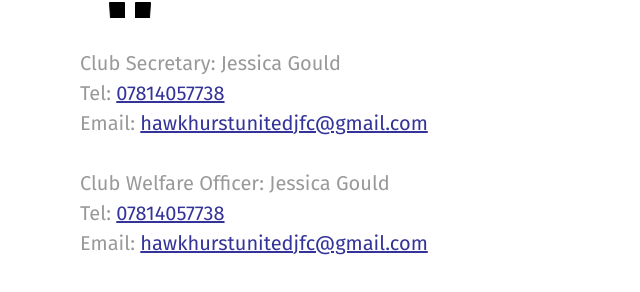
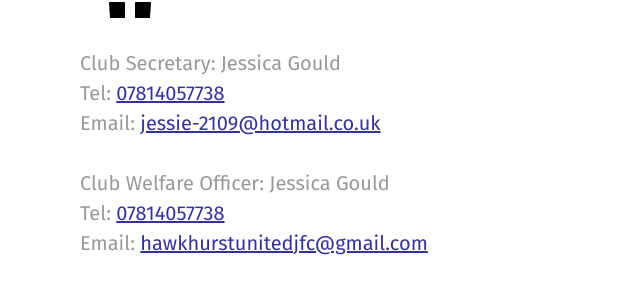
Before and after one commit to rotherleague/Rother, a Jekyll site: the page built from clubs.md, in a window 1280 px wide and 900 px high, scrolled down 7056 px. Shown: the part 149-441 px from the top of the window, without its empty margins (0-640 px from the left). Built offline with Jekyll 4.4.1, drawn with Linux system fonts in a browser that asks for light colours; nearby versions of some CDN libraries.

Commit message:
Update hawkhurst.html

```diff
--- a/_includes/clubs/hawkhurst.html
+++ b/_includes/clubs/hawkhurst.html
@@ -8,7 +8,7 @@
 
 <p>Club Secretary: Jessica Gould<br>
   Tel: <a href="tel:07814057738">07814057738</a><br>
-Email: <a href="mailto:hawkhurstunitedjfc@gmail.com">hawkhurstunitedjfc@gmail.com</a></p>
+Email: <a href="mailto:jessie-2109@hotmail.co.uk">jessie-2109@hotmail.co.uk</a></p>
 
 <p>Club Welfare Officer: Jessica Gould
 <br>
```
